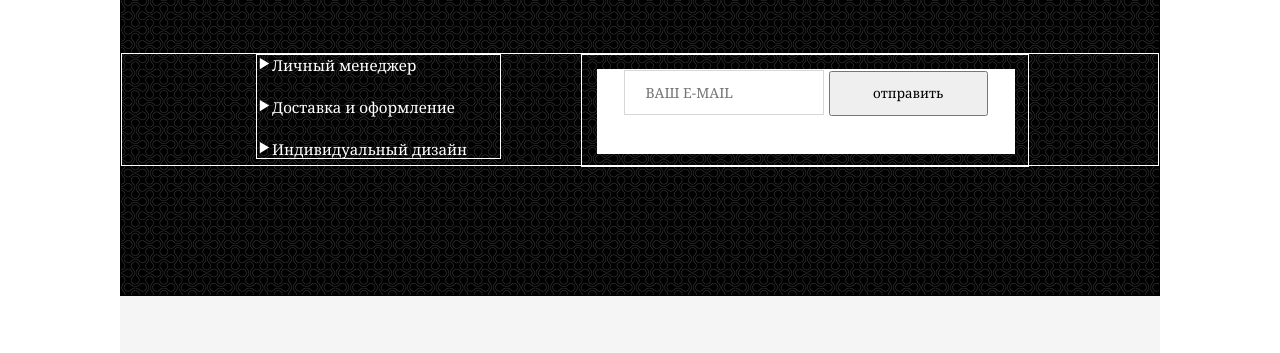
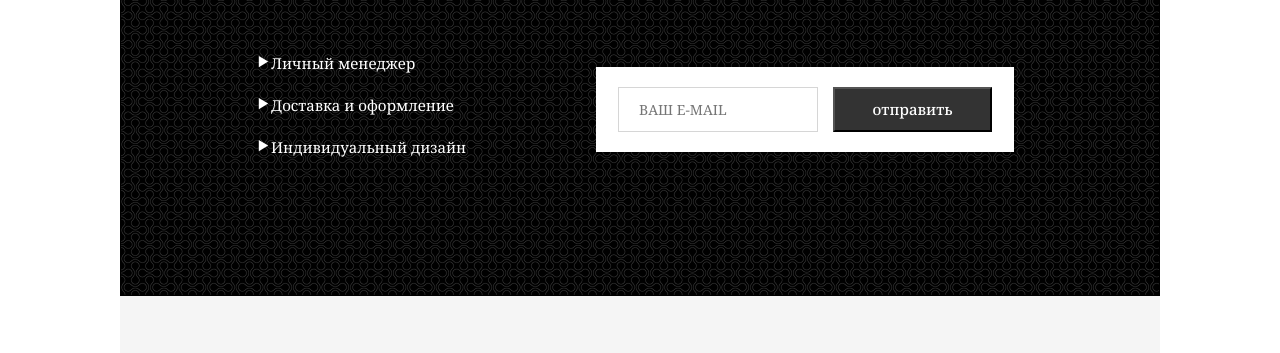
Before and after one commit to Ergashev19/127, a plain HTML site: page index.html in a window 1280 px wide. Shown: the part 182-535 px from the top of the page. Drawn offline with nearby package versions, Linux system fonts and the light colour scheme.

Commit message:
muslimbek

```diff
--- a/css/style.css
+++ b/css/style.css
@@ -54,7 +54,6 @@
 .services__section__types{
 	width: 773x;
 	height: 113px;
-	border: 1px solid #fff;
 	margin-top: 60px;
 	display: flex;
 	gap: 80px;
@@ -64,7 +63,6 @@
 .services__section__types--list{
 	width: 245px;
 	height: 105px;
-	border: 1px solid #fff;
 	margin-left: 5px;
 	text-align-last: left;
 }
@@ -78,17 +76,17 @@
 .services__section__types--form{
 	width: 448px;
 	height: 113px;
-	border: 1px solid #fff;
 	padding: 14px 15px 10px 15px  ;
 
 }
 .services__section__types--form--innerbox{
 	width: 418px;
 	height: 85px;
-	border: 1px solid #fff;
+	display: flex;
 	justify-content: center;
 	align-items: center;
 	background-color: #fff;
+
 }
 
 .services__section__types__form--innerbox-input{
@@ -105,7 +103,13 @@
 .services__section__types__form--innerbox-btn{
 	width: 159px;
 	height: 45px;
-
+	margin-left: 15px;
+	background-color: rgba(51, 51, 51, 1);
+	font-weight: 500;
+	font-size: 15px;
+	line-height: 100%;
+	letter-spacing: 10%;
+	color: white;
 }
 
 .footer__section{
```
